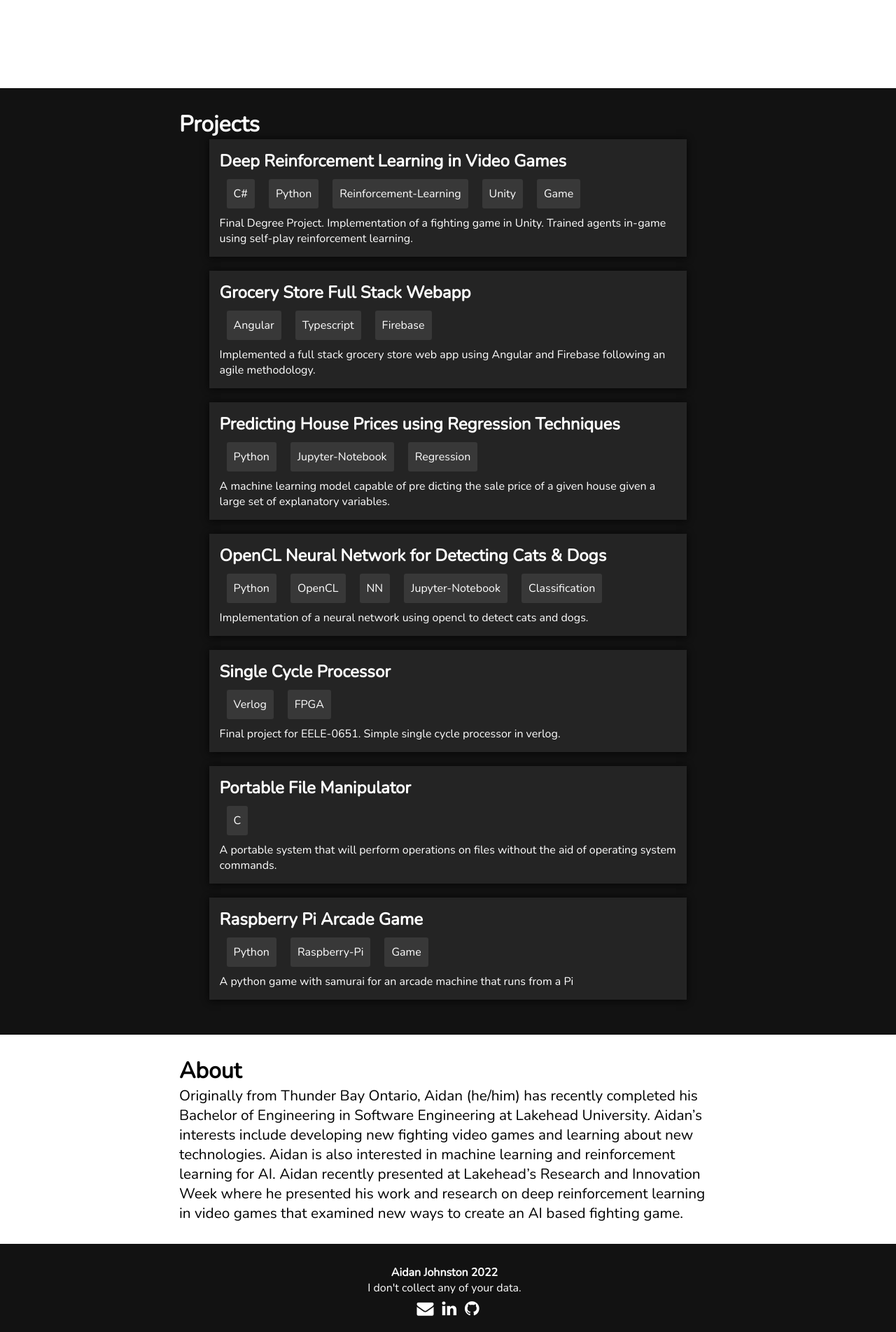
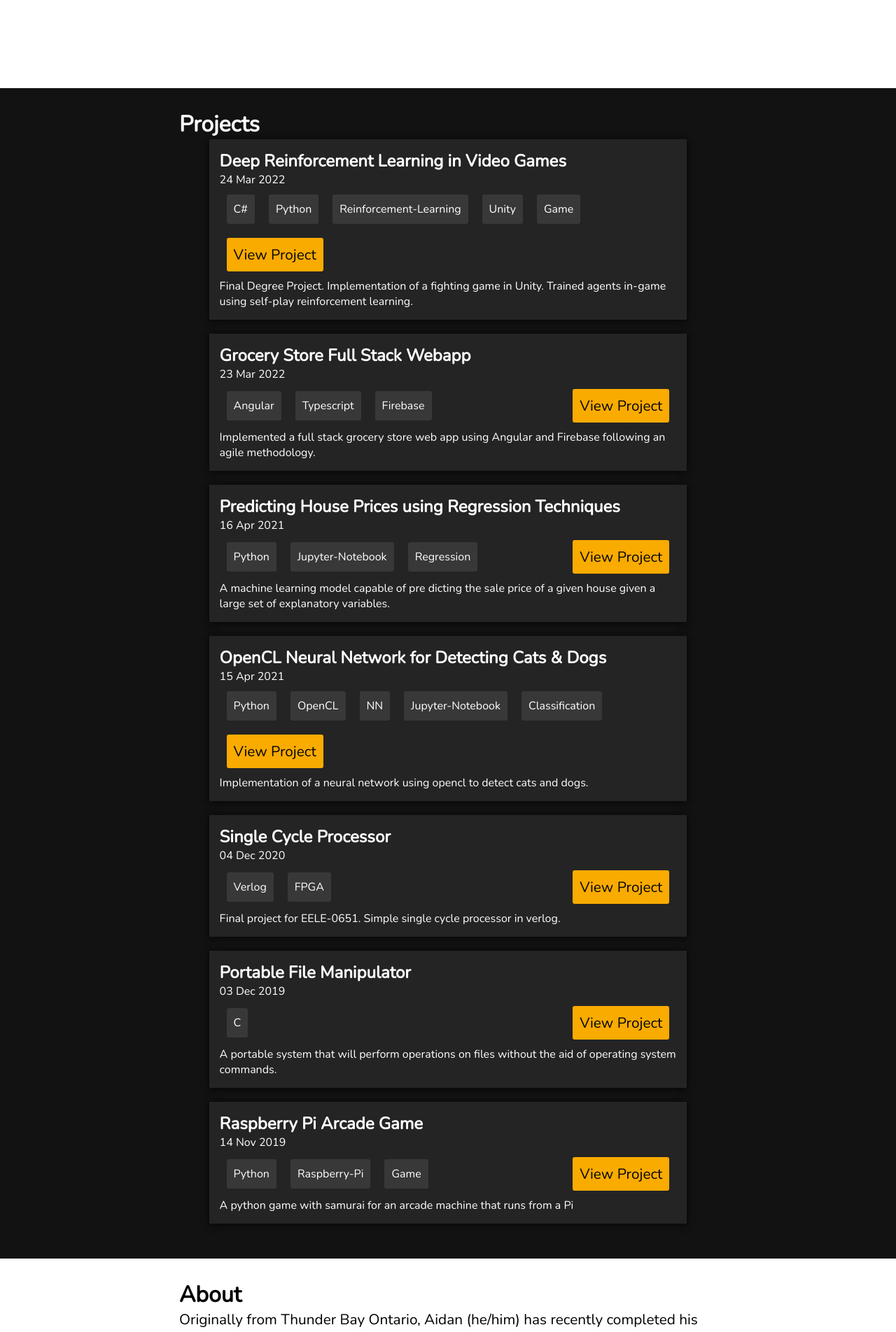
Before and after one commit to AidanJohnston/AidanJohnston.github.io, a Jekyll site: the page built from index.html, in a window 1280 px wide. Shown: the part 824-2728 px from the top of the page at 70% size. Built offline with Jekyll 4.4.1, drawn with Linux system fonts in a browser that asks for light colours.

Commit message:
viewmore button

```diff
--- a/assets/css/master.css
+++ b/assets/css/master.css
@@ -276,3 +276,19 @@ iframe{
     height: 310px;
     align-self: center;
 }
+
+.viewmore {
+    margin: 10px;
+    border-radius: 3px;
+    padding: 10px 10px;
+    display: flex;
+    justify-content: center;
+    align-items: center;
+    font-size: 1.3em !important;
+    background-color: #faab00;
+    color: #050505 !important;
+}
+
+.viewmore:hover {
+    background-color: #b87d00;
+}
--- a/index.html
+++ b/index.html
@@ -18,12 +18,18 @@ permalink: /
         {% for post in site.posts %}
         <div class="card">
                 <h2><a href="{{ post.url }}">{{ post.title }}</a></h2>
+                <p>{{ post.date | date_to_string }}</p>
+            <div style="display: flex;
+                justify-content: space-between;
+                flex-wrap: wrap;">
                 <div class="tag-container">
                     {% for tag in post.tags%}
                     <div class="tag">
                         <p>{{ tag }}</p>
                     </div>
                     {% endfor %}
+                </div>
+                <a class="viewmore" href="{{ post.url }}">View Project</a>
             </div>
             <p>{{ post.excerpt }}</p>
         </div>
```
Lines whose indentation alone changed are shown as unchanged.
